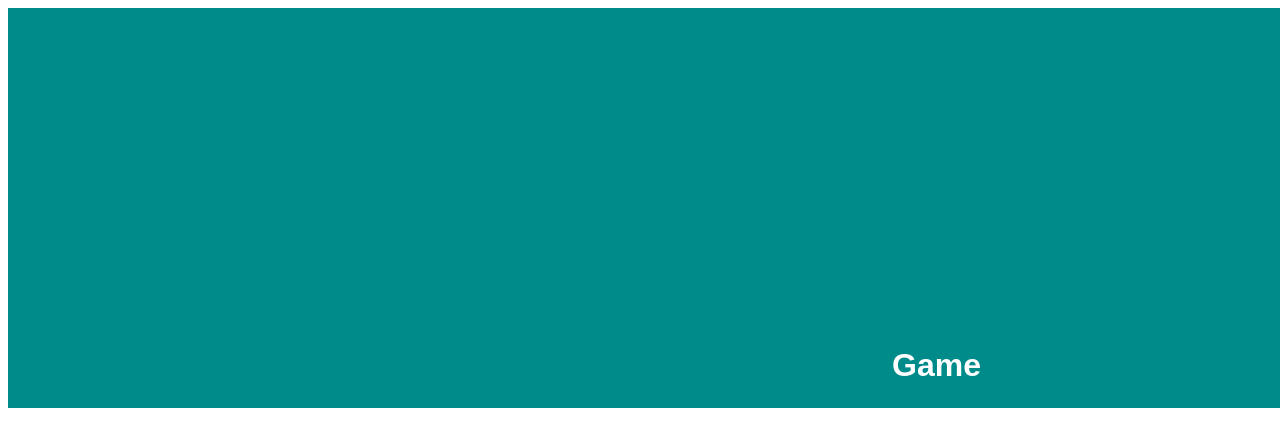
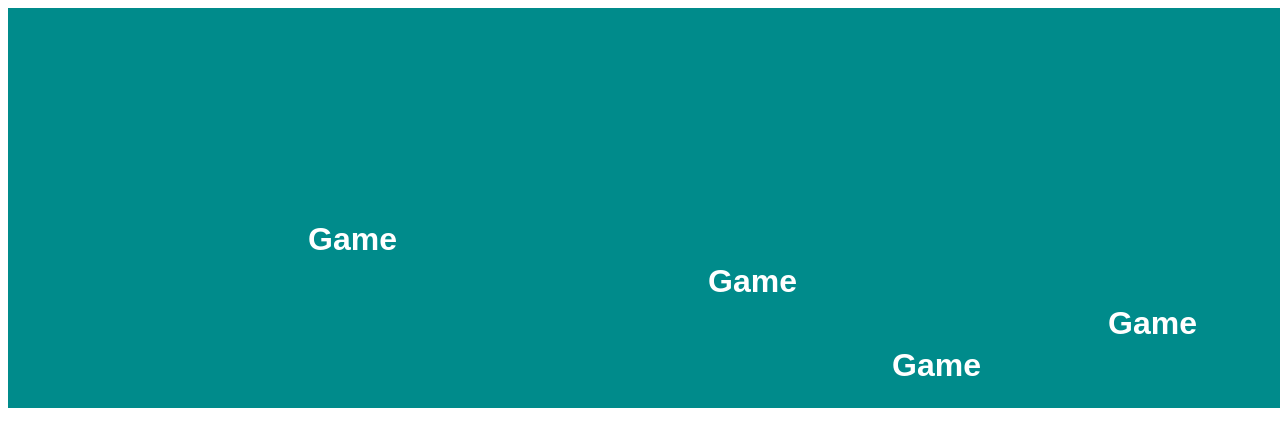
Before and after one commit to claytoncrockett/MentalMathJs, a React app: page / in a window 1280 px wide. Built offline with nearby package versions, Linux system fonts and the light colour scheme.

Commit message:
spawning all the games

```diff
--- a/src/Game.js
+++ b/src/Game.js
@@ -1,49 +1,36 @@
 import React from "react";
+import Problem from "./Problem";
 
 class Game extends React.Component {
-  state = { vx: 2, vy: 3 };
+  state = { answers: [], problems: [] };
 
-  collisionCheck = (el, bounding) => {
-    const { vx, vy } = this.state;
-    if (el.offsetLeft <= 0 && vx < 0) {
-      this.setState({ vx: -1 * vx });
-    }
-    if (el.offsetLeft + el.offsetWidth >= bounding.offsetWidth) {
-      this.setState({ vx: -1 * vx });
-    }
-    if (el.offsetTop <= 0 && vy < 0) {
-      this.setState({ vy: -1 * vy });
-    }
-    if (el.offsetTop + el.offsetHeight >= bounding.offsetHeight) {
-      this.setState({ vy: -1 * vy });
-    }
+  makeNewItem = () => {
+    let x = Math.floor(Math.random(1, 10));
+    let y = Math.floor(Math.random(1, 10));
+    let ans = x + y;
+    this.setState({
+      answers: [...this.state.answers, ans],
+      problems: [...this.state.problems, [x, y]]
+    });
+
+    setTimeout(() => {
+      this.makeNewItem();
+    }, 2000);
   };
 
-  mover = (el, bounding) => {
-    this.collisionCheck(el, bounding);
-    el.style.left = el.offsetLeft + this.state.vx + "px";
-    el.style.top = el.offsetTop + this.state.vy + "px";
-    setTimeout(() => {
-      this.mover(el, bounding);
-    }, 10);
-  };
-
-  makeNewItem = () => {};
-
   componentDidMount() {
-    const bouncer = document.getElementById("movingItem");
-    const windowContainer = document.getElementById("game");
-    setTimeout(() => {
-      this.mover(bouncer, windowContainer);
-    }, 10);
+    this.makeNewItem();
   }
 
   render() {
+    const { answers } = this.state;
     return (
       <div id="game">
-        <div id="movingItem">
-          <h1>Game</h1>
-        </div>
+        {answers.map(problem => {
+          return (
+            <Problem key={1} numberOne={problem[0]} numberTwo={problem[1]} />
+          );
+        })}
       </div>
     );
   }
--- /dev/null
+++ b/src/Problem.js
@@ -0,0 +1,49 @@
+import React from "react";
+
+class Problem extends React.Component {
+  state = { vx: 2, vy: 3 };
+
+  myRef = React.createRef();
+
+  collisionCheck = (el, bounding) => {
+    const { vx, vy } = this.state;
+    if (el.offsetLeft <= 0 && vx < 0) {
+      this.setState({ vx: -1 * vx });
+    }
+    if (el.offsetLeft + el.offsetWidth >= bounding.offsetWidth) {
+      this.setState({ vx: -1 * vx });
+    }
+    if (el.offsetTop <= 0 && vy < 0) {
+      this.setState({ vy: -1 * vy });
+    }
+    if (el.offsetTop + el.offsetHeight >= bounding.offsetHeight) {
+      this.setState({ vy: -1 * vy });
+    }
+  };
+
+  mover = (el, bounding) => {
+    this.collisionCheck(el, bounding);
+    el.style.left = el.offsetLeft + this.state.vx + "px";
+    el.style.top = el.offsetTop + this.state.vy + "px";
+    setTimeout(() => {
+      this.mover(el, bounding);
+    }, 10);
+  };
+
+  componentDidMount() {
+    const bouncer = this.myRef.current;
+    const windowContainer = document.getElementById("game");
+    setTimeout(() => {
+      this.mover(bouncer, windowContainer);
+    }, 10);
+  }
+  render() {
+    return (
+      <div class="movingItem" ref={this.myRef}>
+        <h1>Game</h1>
+      </div>
+    );
+  }
+}
+
+export default Problem;
--- a/src/styles.css
+++ b/src/styles.css
@@ -3,7 +3,7 @@
   text-align: center;
 }
 
-#movingItem {
+.movingItem {
   position: absolute;
   color: white;
 }
```
